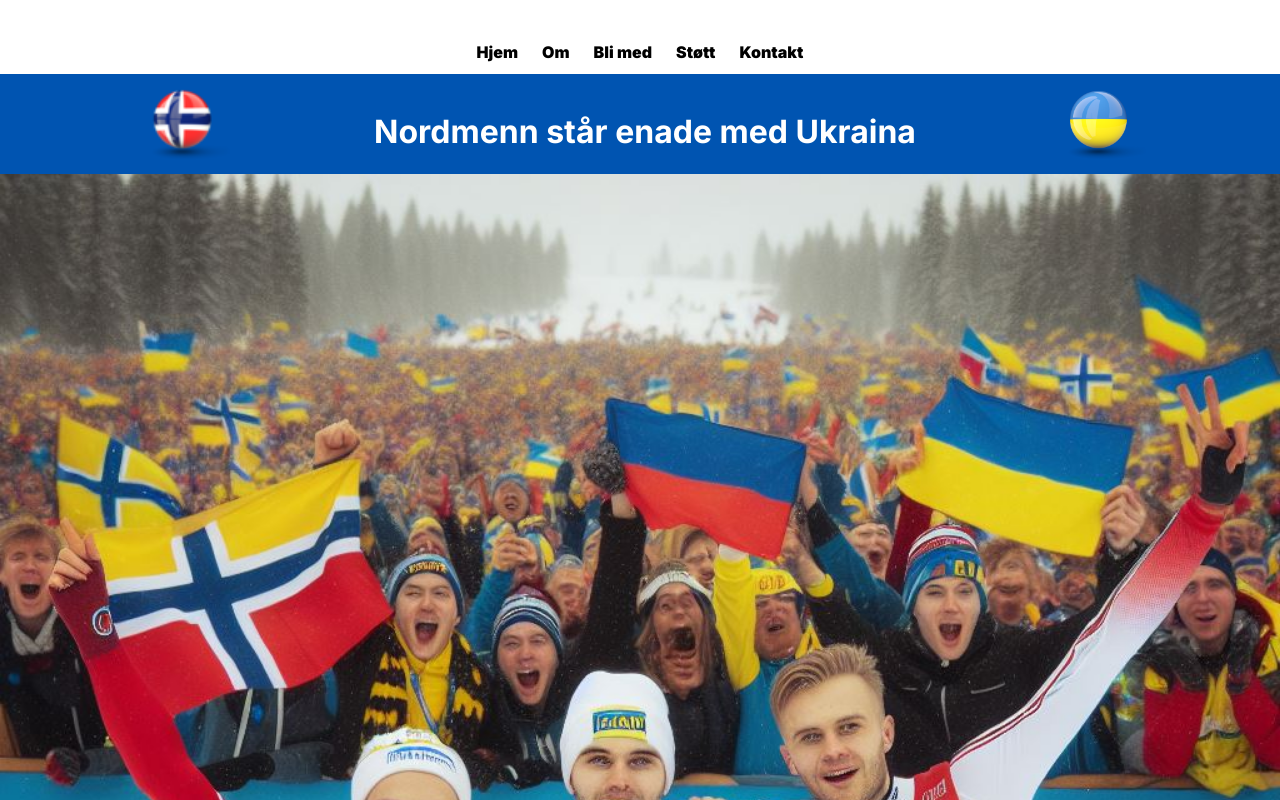
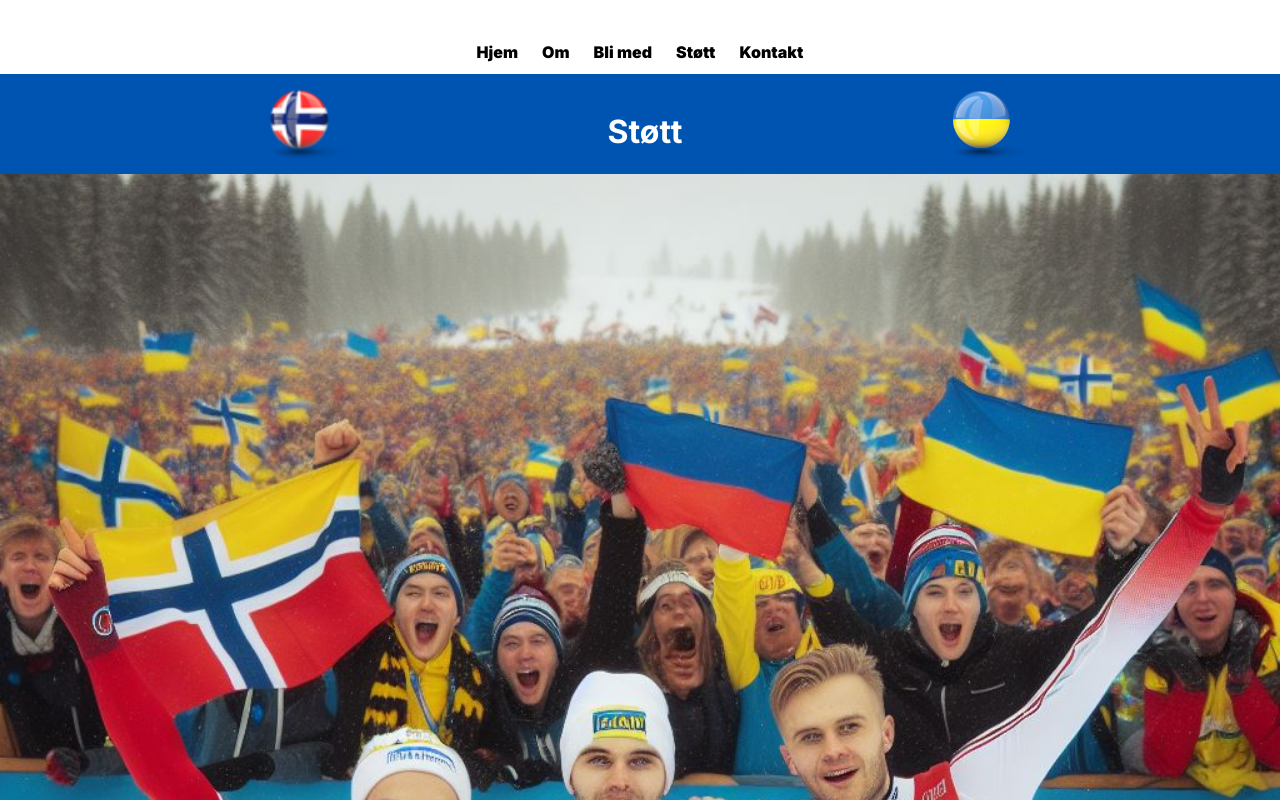
Before and after one commit to pedernyl/vmu, a Next.js app: page /support in a window 1280 px wide. Shown: the top 800 px of the page. Built offline with nearby package versions, Linux system fonts and the light colour scheme.

Commit message:
improvements

```diff
--- a/src/app/globals.css
+++ b/src/app/globals.css
@@ -175,15 +175,17 @@ a.underline {
         max-width: 100%;
     }
 
-    .desktopHide {
+    .mobileHiddenSupport {
         display: none;
     }
 }
 
-@media (min-width: 768px) {
+@media (min-width: 768px) and (max-width: 1024px) {
+    /* CSS rules for tablets go here */
     .desktopHide {
         display: none;
     }
+
 }
 
 @media (max-width: 768px) {
--- a/src/app/support/page.tsx
+++ b/src/app/support/page.tsx
@@ -10,7 +10,7 @@ const Support = () => {
       <div className="subPage w-full flex-col justify-center">
         <div className="supportHeader">
           <NorwayRound />
-            <h2 className="heading2 mobileHidden">Nordmenn står enade med Ukraina</h2>
+            <h2 className="heading2 mobileHiddenSupport">Nordmenn står enade med Ukraina</h2>
           <h2 className="heading2 desktopHide">Støtt</h2>
           <UkraineRound/>
         </div>
```
